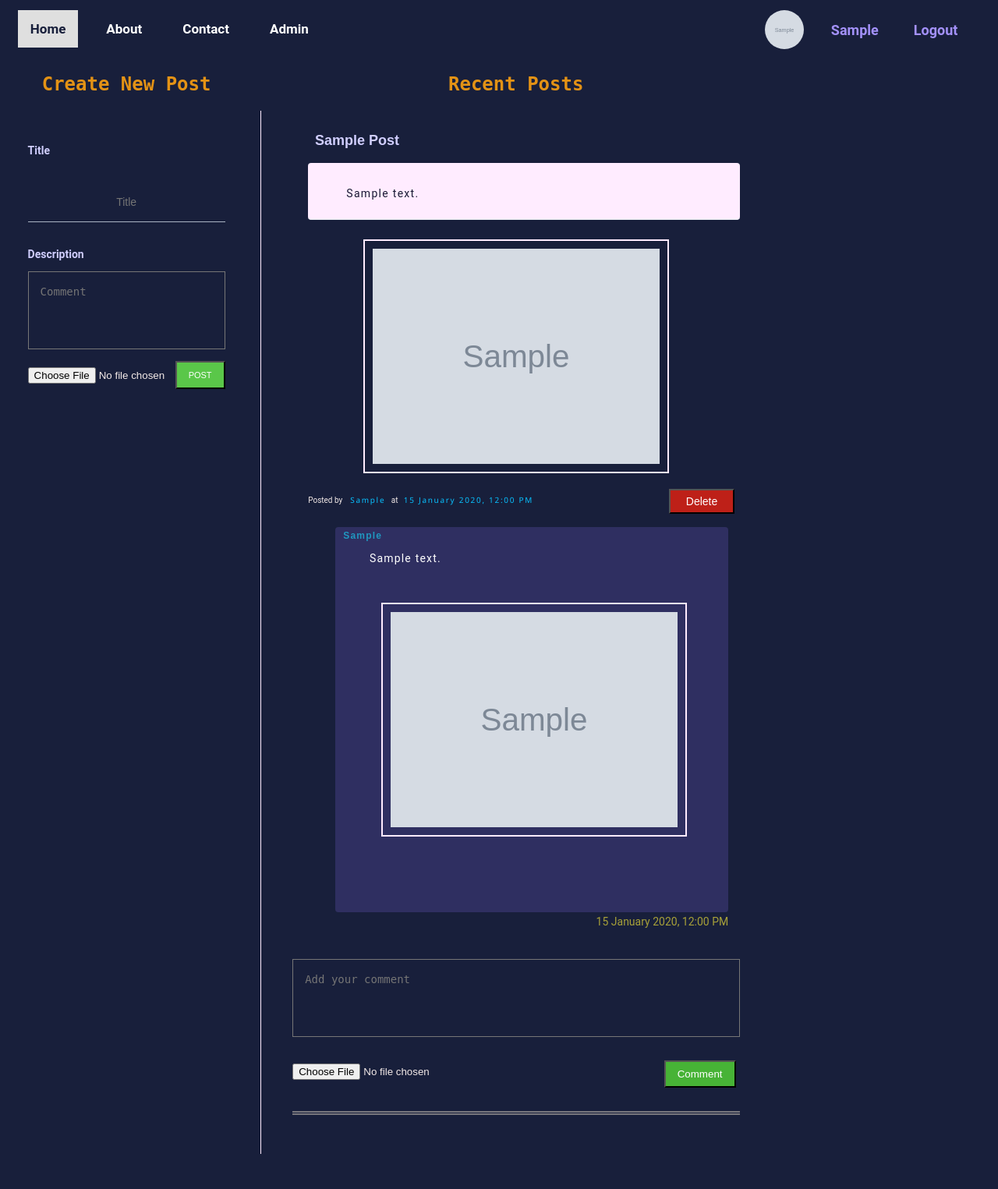
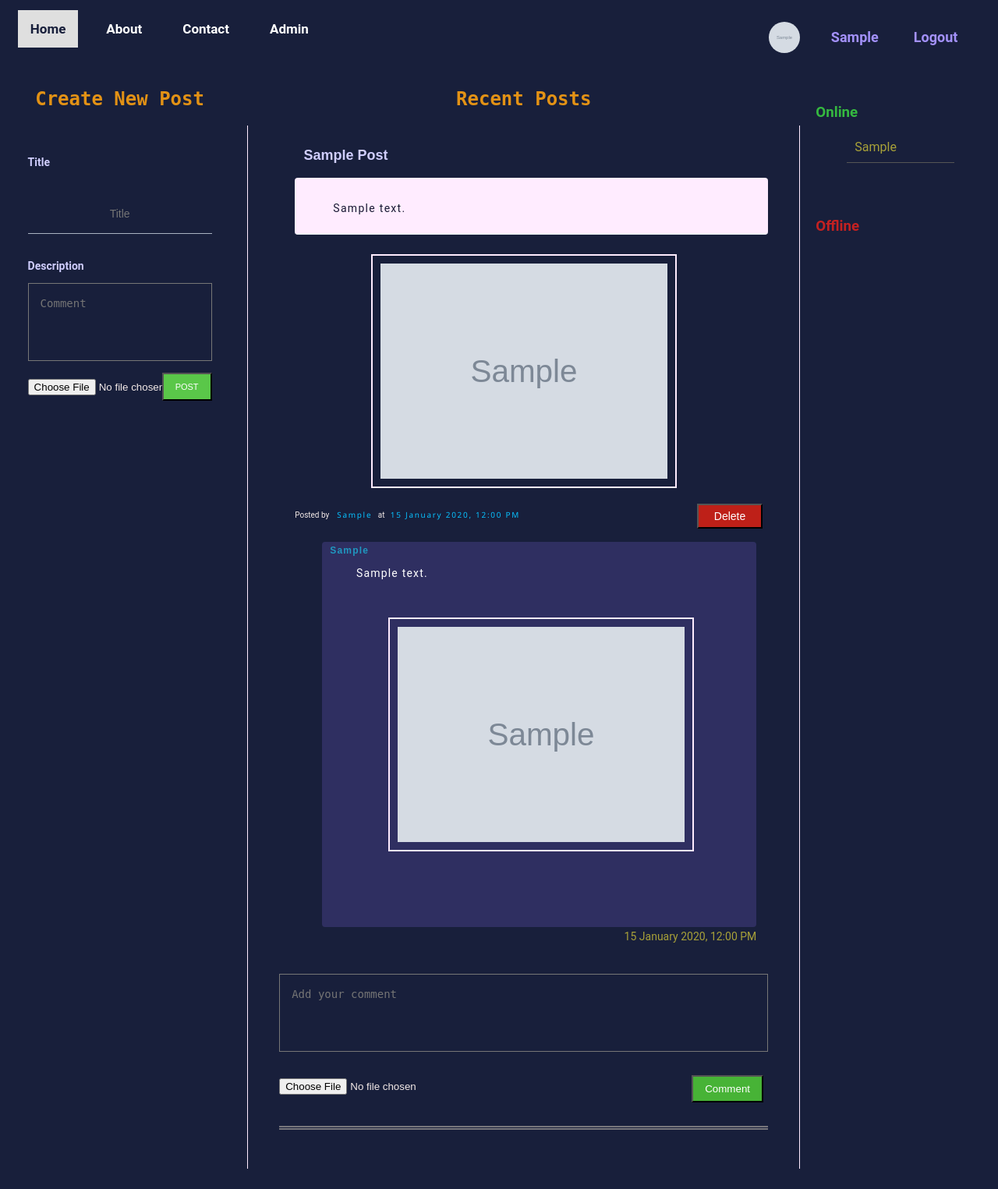
Before and after one commit to roshumihai/blog, a Flask app: page /home in a window 1280 px wide. Shown: the whole page at 78% size. Before the commit the page ends 1480 px from the top, so only its background shows below. Run offline with Flask 3, Linux system fonts and the light colour scheme; a user stored in the database is signed in; tables that the repository leaves empty hold one stand-in row (values such as "Sample post"); grey boxes marked "Sample" are stand-in pictures; some libraries are stand-ins or nearby versions.

Commit message:
post-details

```diff
--- a/main.py
+++ b/main.py
@@ -75,6 +75,7 @@ class User(db.Model):
     phone_number = db.Column(db.String(15))
     email = db.Column(db.String(50), unique=True)
     image_ref = db.Column(db.String(100))
+    is_online = db.Column(db.Boolean, default=False)
     created_at = db.Column(db.DateTime(), default=datetime.now())
 
     def __init__(self, username, password):
@@ -245,10 +246,15 @@ def admin():
 @login_required
 def home():
     user = current_user
+
     create_post_form = CreatePostForm()
     add_comment_form = AddCommentForm()
 
+    usernames = [username[0] for username in db.session.query(User.username).all()]
+    users = User.query.all()
+
     recent_posts = Post.query.order_by(Post.created_at.desc()).all()
+
     for post in recent_posts:
         post.comments = Comment.query.filter_by(post_id=post.post_id).order_by(Comment.created_at.desc()).all()
         post.is_owner = post.user_id == current_user.user_id
@@ -266,7 +272,7 @@ def home():
         comment.created_at = local_comment_created_at
 
 
-    return render_template('home.html', create_post_form=create_post_form, posts=recent_posts, add_comment_form=add_comment_form, user=user)
+    return render_template('home.html', create_post_form=create_post_form, posts=recent_posts, add_comment_form=add_comment_form, user=user, usernames=usernames, users=users)
 
 @app.route('/register', methods=['GET', 'POST'])
 def register():
@@ -306,6 +312,8 @@ def login():
 
         if user:
             logger.info("User found.")
+            user.is_online = True
+            db.session.commit()
 
             if bcrypt.check_password_hash(user.password, form.password.data):
                 logger.info("Password matched. Logging in...")
@@ -326,8 +334,17 @@ def login():
 @app.route('/logout', methods=['GET', 'POST'])
 @login_required
 def logout():
+    username=session['user']
+
+    user = User.query.filter_by(username=username).first()
+
+    user.is_online = False
+    db.session.commit()
+
     if "user" in session:
         session.pop("user", None)
+
+
     logout_user()
     return redirect(url_for('dashboard'))
 
@@ -427,11 +444,22 @@ def create_post():
 
     return redirect(url_for('home'))
 
+
+@app.route('/post-details/<int:post_id>', methods=['GET', 'POST'])
+def post_details(post_id):
+    user = current_user
+    add_comment_form = AddCommentForm()
+    post = Post.query.filter_by(post_id=post_id).first()
+    comments = Comment.query.filter_by(post_id=post_id).order_by(Comment.comment_id.desc()).all()
+
+    return render_template('post-details.html', add_comment_form=add_comment_form, post=post, user=user, comments=comments)
+
 @app.route('/add_comment/<int:post_id>', methods=['POST'])
 @login_required
 def add_comment(post_id):
     post = Post.query.get_or_404(post_id)
     add_comment_form = AddCommentForm()
+    source = request.form.get('source')
 
     if add_comment_form.validate_on_submit():
         comment_text = add_comment_form.comment.data
@@ -452,7 +480,11 @@ def add_comment(post_id):
             add_comment_form.comment.data = ""
             add_comment_form.image.data = None
 
-    return redirect(url_for('home'))
+    if source == 'home':
+        return redirect(url_for('home'))
+    elif source == 'post-details':
+        return redirect(url_for('post_details', post_id=post_id))
+
 
 
 @app.route('/delete_comment/<int:comment_id>', methods=['POST'])
@@ -544,5 +576,10 @@ with app.app_context():
     db.create_all()
 
 
+@app.route('/text-messanger')
+def text_messenger():
+    return render_template('text-messenger.html')
+
+
 if __name__ == '__main__':
     app.run(debug=True)
--- a/static/home.css
+++ b/static/home.css
@@ -6,16 +6,22 @@
 }
 
 .column-1 {
-    width: 22%;
+    width: 20%;
     padding: 10px;
     margin: 0 2%;
     z-index: 0;
 }
 
 .column-2 {
-    width: 78%;
+    width: 60%;
     padding: 10px;
-    z-index: 2;
+    z-index: 0;
+}
+
+.column-3 {
+    width: 20%;
+    padding: 10px;
+    z-index: 0;
 }
 
 .column-1 h2 {
@@ -25,14 +31,15 @@
     margin-bottom: 25%;
 }
 
-.column-2 h2 {
+.home-h2 {
     color: #e39215;
     font-size: 24px;
     font-family: Andale Mono, monospace;
+    text-align: center;
 }
 
 .column-comments {
-    width: 70%;
+    width: 100%;
 }
 
 .column-post {
@@ -46,12 +53,9 @@
     font-size: 14px;
 }
 
-.h2-posts {
-    text-align: center;
-}
-
 .comments-ul {
     border-left: 1px solid #ffecff;
+    border-right: 1px solid #ffecff;
     padding: 10px 40px;
     list-style-type: none;
 }
@@ -150,6 +154,10 @@
     color: #d0ceff;
     font-family:Arial, Helvetica, sans-serif;
     margin-left: 5%;
+}
+
+.home-post-link {
+    text-decoration: none;
 }
 
 .post-comments {
@@ -296,3 +304,41 @@
     padding: 10px;
     cursor: pointer;
 }
+
+.column-users {
+    margin-top: 40px;
+}
+
+.online-column {
+}
+
+.offline-column {
+}
+
+.online-ul {
+    color: #35b940;
+}
+
+.offline-ul {
+    color: #c42121;
+}
+.home-users-online {
+    list-style: none;
+    margin-bottom: 70px;
+}
+
+.home-users-online li {
+    margin-top: 7px;
+    padding: 5px 0 10px 10px;
+    border-bottom: 1px solid #555;
+    width: 75%;
+}
+
+.home-users-online li a {
+    text-decoration: none;
+    color: #a8a139;
+}
+
+.home-users-online li a:hover {
+    color: #d6cb2a;
+}
--- a/static/main.css
+++ b/static/main.css
@@ -46,17 +46,25 @@ body {
 }
 
 .profile-picture {
-    width: 50px;
-    height: 50px;
+    width: 70px;
+    height: 70px;
     border-radius: 50%;
     overflow: hidden;
     margin-right: 10px;
+}
+
+.profile-picture a {
+    display: block;
+    width: 100%;
+    height: 100%;
+    border-radius: 50%;
 }
 
 .profile-image {
     width: 100%;
     height: 100%;
     object-fit: cover;
+    border-radius: 50%;
 }
 
 /* Login container */
--- /dev/null
+++ b/static/post-details.css
@@ -0,0 +1,19 @@
+.post-detail-container {
+    position: relative;
+    width: 60%;
+    margin: 0 auto;
+    padding: 20px;
+    background-color: #88888821;
+    border-radius: 15px;
+    border: 2px solid #ffffff31
+}
+
+.post-detail-header {
+    color: #d0ceff;
+}
+
+.post-detail-text {
+    font-size: 17px;
+    letter-spacing: 0.6;
+    line-height: 24px;
+}
--- a/static/user-profile.css
+++ b/static/user-profile.css
@@ -1,4 +1,5 @@
 .user-profile-column {
+    position: relative;
     width: 70%;
     display: flex;
     flex-direction: column;
@@ -29,9 +30,18 @@
 }
 
 .user-profile-container p {
+    position: relative;
     padding-bottom: 15px;
     border-bottom: 2px solid #333;
     width: 75%;
+    display: inline-block;
+}
+
+.user-profile-container p span {
+    text-align: end;
+    margin-top: 5px;
+    position: absolute;
+    right: 30px;
 }
 
 .user-profile-pic-text {
@@ -53,6 +63,19 @@
     object-fit: cover;
 }
 
+.user-profile-textmsg {
+    position: absolute;
+    top: 25px;
+    right: 15px;
+}
+
+.user-profile-textmsg a {
+    text-decoration: none;
+    padding: 12px 15px;
+    background-color: #0056b3;
+    color: #f2f2f2;
+}
+
 @media (max-width: 868px) {
     .user-profile-pic-div {
         margin-right: 0; /* Remove margin-right for mobile screens */
--- a/templates/base.html
+++ b/templates/base.html
@@ -14,6 +14,7 @@
     <link rel="stylesheet" href="{{ url_for('static', filename='message.css') }}">
     <link rel="stylesheet" href="{{ url_for('static', filename='dashboard.css') }}">
     <link rel="stylesheet" href="{{ url_for('static', filename='update-profile.css') }}">
+    <link rel="stylesheet" href="{{ url_for('static', filename='post-details.css') }}">
     <link rel="stylesheet" href="{{ url_for('static', filename='user-profile.css') }}">
     <script src="{{ url_for('static', filename='index.js') }}"></script>
     <script src="{{ url_for('static', filename='admin.js') }}"></script>
@@ -39,8 +40,10 @@
         <div class="login-container">
             <div class="profile-picture">
                 {% if user.image_ref %}
+                <a href="{{ url_for('user_profile', username=user.username ) }}">
                 <img src="{{ url_for('static', filename='uploads/' + user.image_ref) }}" alt="Post Image" class="profile-image">
                 {% endif %}
+                </a>
             </div>
             <a href="{{ url_for('update_profile') }}">{{ current_user.username.title() }}</a>
             <a href="{{ url_for('logout') }}">Logout</a>
--- a/templates/home.html
+++ b/templates/home.html
@@ -7,7 +7,9 @@
 {% block content%}
 
 <div class="home-container">
+
     <!-- COLUMN 1 CREATE NEW POST -->
+
     <div class="column-1">
         <div class="column-post">
             <h2>Create New Post</h2>
@@ -27,11 +29,12 @@
 
     <div class="column-2">
         <div class="column-comments">
-          <h2 class="h2-posts">Recent Posts</h2>
+            <h2 class="home-h2">Recent Posts</h2>
             <ul class="comments-ul">
                 {% for post in posts %}
                 <li>
                     <!-- TITLE -->
+                    <a href="{{ url_for('post_details', post_id=post.post_id) }}" class="home-post-link">
                         <h3 class="title-comments">{{ post.title.title() }}</h3>
 
                         <!-- POST CONTENT -->
@@ -43,8 +46,9 @@
                         {% if post.image_ref %}
                         <img src="{{ url_for('static', filename='uploads/' + post.image_ref) }}" alt="Post Image" class="post-image">
                         {% endif %}
+                    </a>
+
                     {% if post.user.username %}
-
                     <!-- DETAILS OF POST: NAME, DATE, HOUR -->
                     <div class="name-user-post">
                         Posted by &nbsp;&nbsp;
@@ -88,7 +92,6 @@
                         <p class="commented-post-date">{{ comment.created_at.strftime('%d %B %Y,  %I:%M %p') }}</p>
                     </li>
                     {% endif %}
-
                 {% endfor %}
                 </ul>
 
@@ -97,11 +100,38 @@
                     {{ add_comment_form.comment(class="text-comments") }}
                     <input type="file" name="image">
                     {{ add_comment_form.submit(class="submit-comments") }}
+                    <input type="hidden" name="source" value="home">
                 </form>
                 {% endfor %}
             </ul>
         </div>
     </div>
+
+    <div class="column-3">
+        <div class="column-users">
+            <div class="online-column"></div>
+                <h3 class="online-ul">Online</h3>
+                <ul class="home-users-online">
+                    {% for user in users%}
+                        {% if user.is_online %}
+                        <li><a href="{{ url_for('user_profile', username=user.username) }}">{{ user.username.title() }}</a></li>
+                        {% endif %}
+                    {% endfor %}
+                </ul>
+            </div>
+
+            <div class="offline-column"></div>
+                <h3 class="offline-ul">Offline</h3>
+                <ul class="home-users-online">
+                    {% for user in users%}
+                        {% if not user.is_online %}
+                        <li><a href="{{ url_for('user_profile', username=user.username) }}">{{ user.username.title() }}</a></li>
+                        {% endif %}
+                    {% endfor %}
+                </ul>
+            </div>
+        </div>
+    </div>
 </div>
 
 {% endblock %}
--- a/templates/register.html
+++ b/templates/register.html
@@ -23,7 +23,7 @@
         </div>
         <div class="error">
           {% if form.password.errors %}
-            The password must contain a Uppercase letter, a number and must be at least 8 characters!
+            The password must contain an uppercase letter, a number and must be at least 8 characters!
           {% endif %}
         </div>
         <div class="form-group">
```
Also changed, not shown: migrations/versions/aa6938500ccf_add_is_online_column_to_user_model.py (added, +32 -0 lines), templates/post-details.html (added, +56 -0 lines), templates/text-messenger.html (added, +11 -0 lines), templates/user-profile.html (+10 -6 lines), static/text-messenger.css (added). Lines whose indentation alone changed are shown as unchanged.
